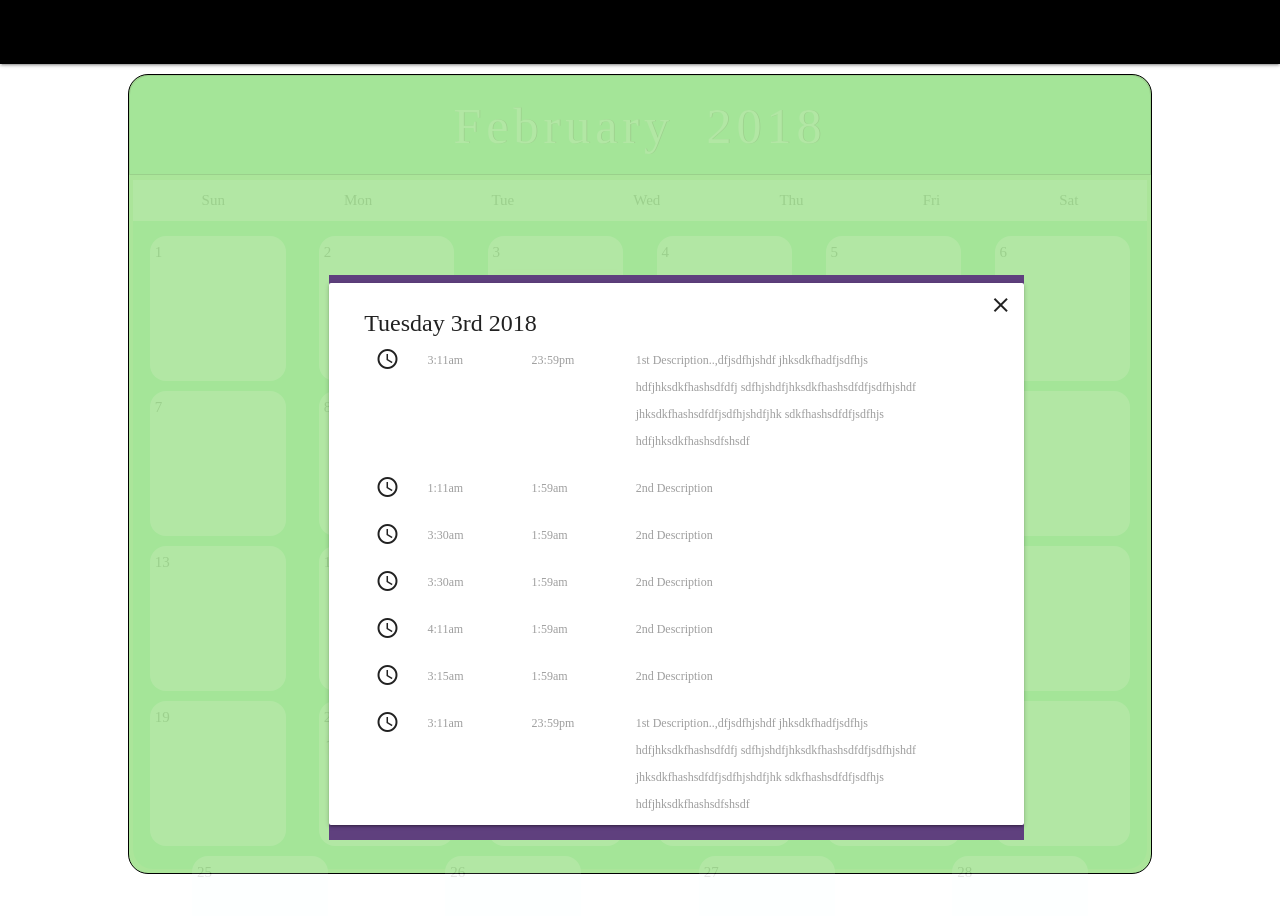
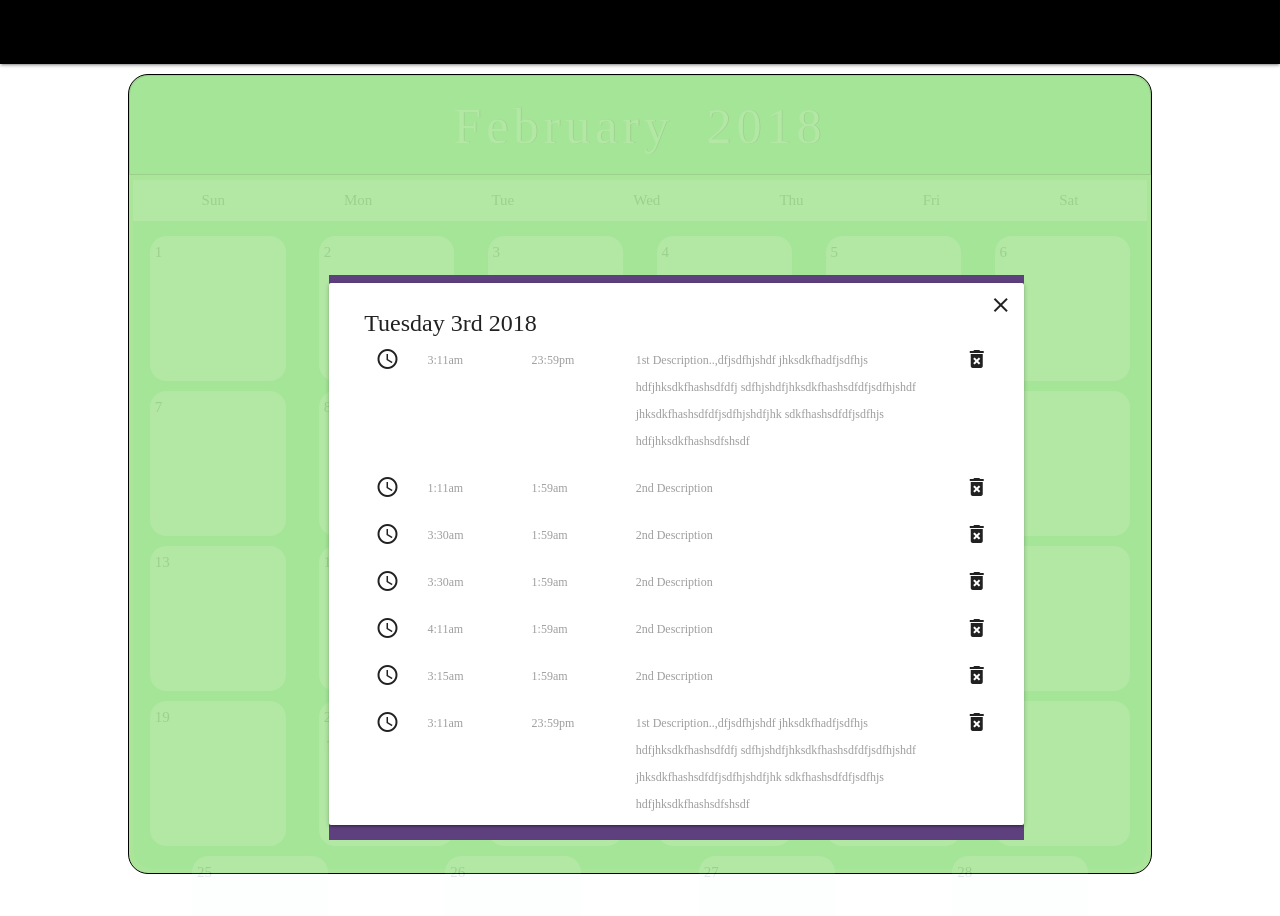
Before and after one commit to Abubakar101/TTP-Calender, a React (Create React App) app in the folder CalendarFrontEnd/: page / in a window 1280 px wide. Both pictures are taken after a click on the element 555 px from the left and 308 px from the top of the page. Shown: the top 916 px of the page. Built offline with nearby package versions, Linux system fonts and the light colour scheme; a web font is replaced by a local one.

Commit message:
created separate function for categorizing sameday events into object

```diff
--- a/CalendarFrontEnd/src/App.js
+++ b/CalendarFrontEnd/src/App.js
@@ -14,17 +14,18 @@ class App extends Component {
   }
 
   // Get all saved data from DB
-  async componentDidMount() {
+  componentDidMount() {
     this.getDBInfo();
   }
 
   // Getting data from  database
   getDBInfo = async () => {
-    const savedData = [
+    const TempSavedData = [
       {
         startTime: "03:11",
         endTime: "23:59",
-        description: "1st Description..,dfjsdfhjshdf jhksdkfhadfjsdfhjs hdfjhksdkfhashsdfdfj sdfhjshdfjhksdkfhashsdfdfjsdfhjshdf jhksdkfhashsdfdfjsdfhjshdfjhk sdkfhashsdfdfjsdfhjs hdfjhksdkfhashsdfshsdf",
+        description:
+          "1st Description..,dfjsdfhjshdf jhksdkfhadfjsdfhjs hdfjhksdkfhashsdfdfj sdfhjshdfjhksdkfhashsdfdfjsdfhjshdf jhksdkfhashsdfdfjsdfhjshdfjhk sdkfhashsdfdfjsdfhjs hdfjhksdkfhashsdfshsdf",
         dayId: 3
       },
       {
@@ -60,7 +61,8 @@ class App extends Component {
       {
         startTime: "03:11",
         endTime: "23:59",
-        description: "1st Description..,dfjsdfhjshdf jhksdkfhadfjsdfhjs hdfjhksdkfhashsdfdfj sdfhjshdfjhksdkfhashsdfdfjsdfhjshdf jhksdkfhashsdfdfjsdfhjshdfjhk sdkfhashsdfdfjsdfhjs hdfjhksdkfhashsdfshsdf",
+        description:
+          "1st Description..,dfjsdfhjshdf jhksdkfhadfjsdfhjs hdfjhksdkfhashsdfdfj sdfhjshdfjhksdkfhashsdfdfjsdfhjshdf jhksdkfhashsdfdfjsdfhjshdfjhk sdkfhashsdfdfjsdfhjs hdfjhksdkfhashsdfshsdf",
         dayId: 3
       },
       {
@@ -96,7 +98,8 @@ class App extends Component {
       {
         startTime: "03:11",
         endTime: "23:59",
-        description: "1st Description..,dfjsdfhjshdf jhksdkfhadfjsdfhjs hdfjhksdkfhashsdfdfj sdfhjshdfjhksdkfhashsdfdfjsdfhjshdf jhksdkfhashsdfdfjsdfhjshdfjhk sdkfhashsdfdfjsdfhjs hdfjhksdkfhashsdfshsdf",
+        description:
+          "1st Description..,dfjsdfhjshdf jhksdkfhadfjsdfhjs hdfjhksdkfhashsdfdfj sdfhjshdfjhksdkfhashsdfdfjsdfhjshdf jhksdkfhashsdfdfjsdfhjshdfjhk sdkfhashsdfdfjsdfhjs hdfjhksdkfhashsdfshsdf",
         dayId: 3
       },
       {
@@ -136,7 +139,20 @@ class App extends Component {
         dayId: 20
       }
     ];
-    // Saving multiple same-day events into an array and then into an object
+    const savedData = await this.sameDayEvents(TempSavedData);
+    this.setState({ savedData});
+    //  //  //  //  //  //  //  //  //  //
+    // try {
+    //   const addEvent = await axios.get("/events");
+    //   const savedData = await this.sameDayEvents(addEvent.data);
+    //   this.setState({ savedData });
+    // } catch (error) {
+    //   console.log(error);
+    // }
+  };
+
+  // Saving multiple same-day events into an array and then into an object - categorize
+  sameDayEvents = async savedData => {
     const obj = {};
     for (let index in savedData) {
       if (!obj[savedData[index].dayId]) {
@@ -149,15 +165,7 @@ class App extends Component {
         obj[savedData[index].dayId] = sortedByStartTime;
       }
     }
-    this.setState({ savedData: obj });
-    // console.log(obj);
-    // try {
-    //   await axios.get("/events").then(res => {
-    //     this.setState({ savedData: res.data });
-    //   });
-    // } catch (error) {
-    //   console.log(error);
-    // }
+    return obj;
   };
 
   // Adding saved data into Database
@@ -179,6 +187,27 @@ class App extends Component {
     }
   };
 
+  // Deleting an Event from Database
+  deleteEvent = async id => {
+    try {
+      // for (let index of id) {
+      let response = await axios.delete(`/events/${id}`);
+
+      if (response.data === "OK") {
+        this.setState({
+          savedData: this.state.savedData.filter(e => e.id !== id)
+        });
+      }
+      // reloading the window when there's no more saved data
+      // if (!this.state.savedData[0]) {
+      //   window.location.reload();
+      // }
+      // }
+    } catch (error) {
+      console.log(error);
+    }
+  };
+
   render() {
     return (
       <div className="app">
--- a/CalendarFrontEnd/src/components/DayView.jsx
+++ b/CalendarFrontEnd/src/components/DayView.jsx
@@ -51,6 +51,13 @@ class DayView extends Component {
             <label className=" col s6 dayViewDescription">
               {e.description}
             </label>
+            <i
+            id="deleteDayViewEvent"
+            className="material-icons right"
+            onClick={e => this.props.deleteEvent(e)}
+          >
+          delete_forever
+          </i>
           </div>
         </div>
       );
--- a/CalendarFrontEnd/src/components/MonthView.jsx
+++ b/CalendarFrontEnd/src/components/MonthView.jsx
@@ -154,6 +154,7 @@ class View extends Component {
               savedData={this.props.savedData}
               dayId={this.state.dayId}
               convertTime={this.convertTime}
+              deleteEvent={this.props.deleteEvent}
             />
           )}
       </div>
```
